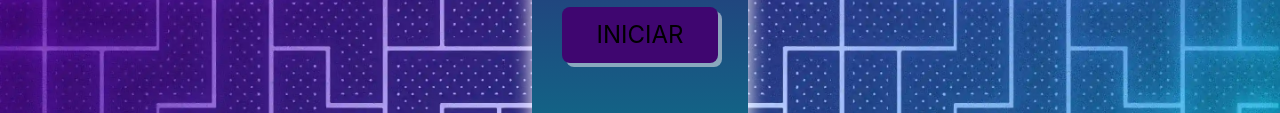
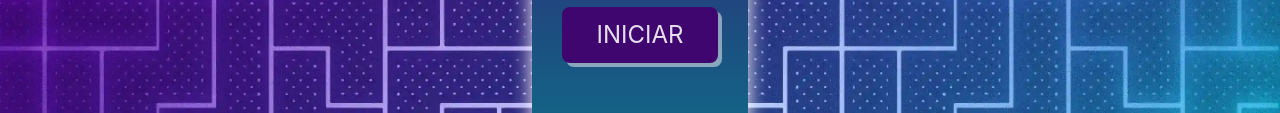
Before and after one commit to walkeralfaro/tetris_game_js, a website built with Vite: page index.html in a window 1280 px wide. Shown: the part 441-554 px from the top of the page. Built offline with nearby package versions, Linux system fonts and the light colour scheme.

Commit message:
fix color button

```diff
--- a/style.css
+++ b/style.css
@@ -54,6 +54,7 @@ canvas {
   }
 
   .play_button {
+    color: rgba(255, 255, 255, 0.87);
     background-color: rgb(63, 6, 112);
     box-shadow: 4px 4px 0 0 rgba(250, 250, 250, 0.5);
     padding: 10px 0;
```
